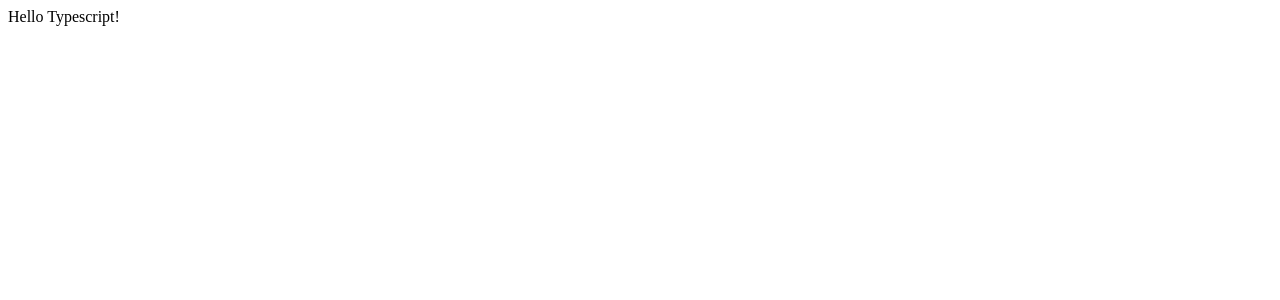
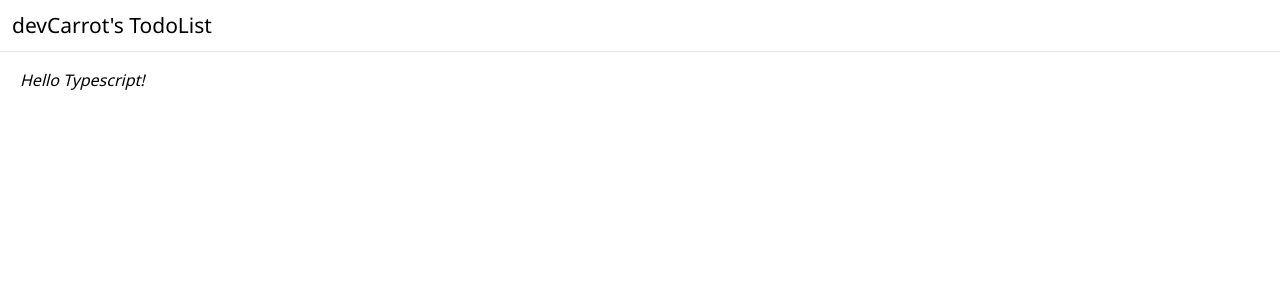
Before and after one commit to yourcarrot0214/next-todo, a Next.js app: page / in a window 1280 px wide. Shown: the top 300 px of the page. Built offline with nearby package versions, Linux system fonts and the light colour scheme.

Commit message:
5.1. todolist header 만들기

```diff
--- /dev/null
+++ b/components/Header.tsx
@@ -0,0 +1,25 @@
+import React from "react";
+import styled from "styled-components";
+import palette from "../styles/palette";
+
+const Container = styled.div`
+  display: flex;
+  align-items: center;
+  width: 100%;
+  height: 52px;
+  padding: 0 12px;
+  border-bottom: 1px solid ${palette.gray};
+  h1 {
+    font-size: 21px;
+  }
+`;
+
+const Header: React.FC = () => {
+  return (
+    <Container>
+      <h1>devCarrot's TodoList</h1>
+    </Container>
+  );
+};
+
+export default Header;
--- a/package.json
+++ b/package.json
@@ -11,11 +11,14 @@
   "dependencies": {
     "next": "^11.1.2",
     "react": "^17.0.2",
-    "react-dom": "^17.0.2"
+    "react-dom": "^17.0.2",
+    "styled-components": "^5.3.3",
+    "styled-reset": "^4.3.4"
   },
   "devDependencies": {
     "@types/node": "^16.11.3",
     "@types/react": "^17.0.31",
+    "@types/styled-components": "^5.1.15",
     "@typescript-eslint/eslint-plugin": "^5.1.0",
     "@typescript-eslint/parser": "^5.1.0",
     "eslint": "^7.32.0",
--- /dev/null
+++ b/pages/_app.tsx
@@ -0,0 +1,15 @@
+import App, { AppContext, AppProps, AppInitialProps } from "next/app";
+import GlobalStyle from "../styles/GlobalStyle";
+import Header from "../components/Header";
+
+const app = ({ Component, pageProps }: AppProps) => {
+  return (
+    <>
+      <GlobalStyle />
+      <Header />
+      <Component {...pageProps} />
+    </>
+  );
+};
+
+export default app;
--- /dev/null
+++ b/pages/_document.tsx
@@ -0,0 +1,58 @@
+import Document, {
+  Html,
+  Head,
+  Main,
+  NextScript,
+  DocumentContext,
+} from "next/document";
+import { ServerStyleSheet } from "styled-components";
+
+export default class MyDocument extends Document {
+  static async getInitialProps(ctx) {
+    const sheet = new ServerStyleSheet();
+    const originalRenderPage = ctx.renderPage;
+
+    try {
+      ctx.renderPage = () =>
+        originalRenderPage({
+          enhanceApp: (App) => (props) =>
+            sheet.collectStyles(<App {...props} />),
+        });
+
+      const initialProps = await Document.getInitialProps(ctx);
+
+      return {
+        ...initialProps,
+        styles: (
+          <>
+            {initialProps.styles}
+            {sheet.getStyleElement()}
+          </>
+        ),
+      };
+    } finally {
+      sheet.seal();
+    }
+  }
+
+  render() {
+    return (
+      <Html>
+        <Head>
+          <link
+            href="https://fonts.googleapis.com/css2?family=Noto+Sans:wght@400;700&display=swap"
+            rel="stylesheet"
+          />
+          <link
+            href="https://fonts.googleapis.com/css2?family=Noto+Sans+KR:wght@400;700&family=Noto+Sans:wght@400;700&display=swap"
+            rel="stylesheet"
+          />
+        </Head>
+        <body>
+          <Main />
+          <NextScript />
+        </body>
+      </Html>
+    );
+  }
+}
--- a/pages/index.tsx
+++ b/pages/index.tsx
@@ -1,7 +1,13 @@
 import { NextPage } from "next";
+import styled from "styled-components";
+
+const Container = styled.div`
+  font-style: italic;
+  padding: 20px;
+`;
 
 const index: NextPage = () => {
-  return <div>Hello Typescript!</div>;
+  return <Container>Hello Typescript!</Container>;
 };
 
 export default index;
--- /dev/null
+++ b/styles/GlobalStyle.ts
@@ -0,0 +1,19 @@
+import { createGlobalStyle, css } from "styled-components";
+import reset from "styled-reset";
+
+const globalStyle = css`
+  ${reset};
+
+  * {
+    box-sizing: border-box;
+  }
+  body {
+    font-family: Noto Sans, Noto Sans KR;
+  }
+`;
+
+const GlobalStyle = createGlobalStyle`
+  ${globalStyle}
+`;
+
+export default GlobalStyle;
--- /dev/null
+++ b/styles/palette.ts
@@ -0,0 +1,11 @@
+export default {
+  red: "#FFAFB0",
+  orange: "#FFC282",
+  yellow: "#FCFFB0",
+  green: "#E2FFAF",
+  blue: "#AEE4FF",
+  navy: "#B4C7ED",
+  gray: "#E5E5E5",
+  deep_red: "#F35456",
+  deep_green: "#47E774",
+};
```
Also changed, not shown: .babelrc (added), 2 other files (tests, documents, lock files or other folders).
